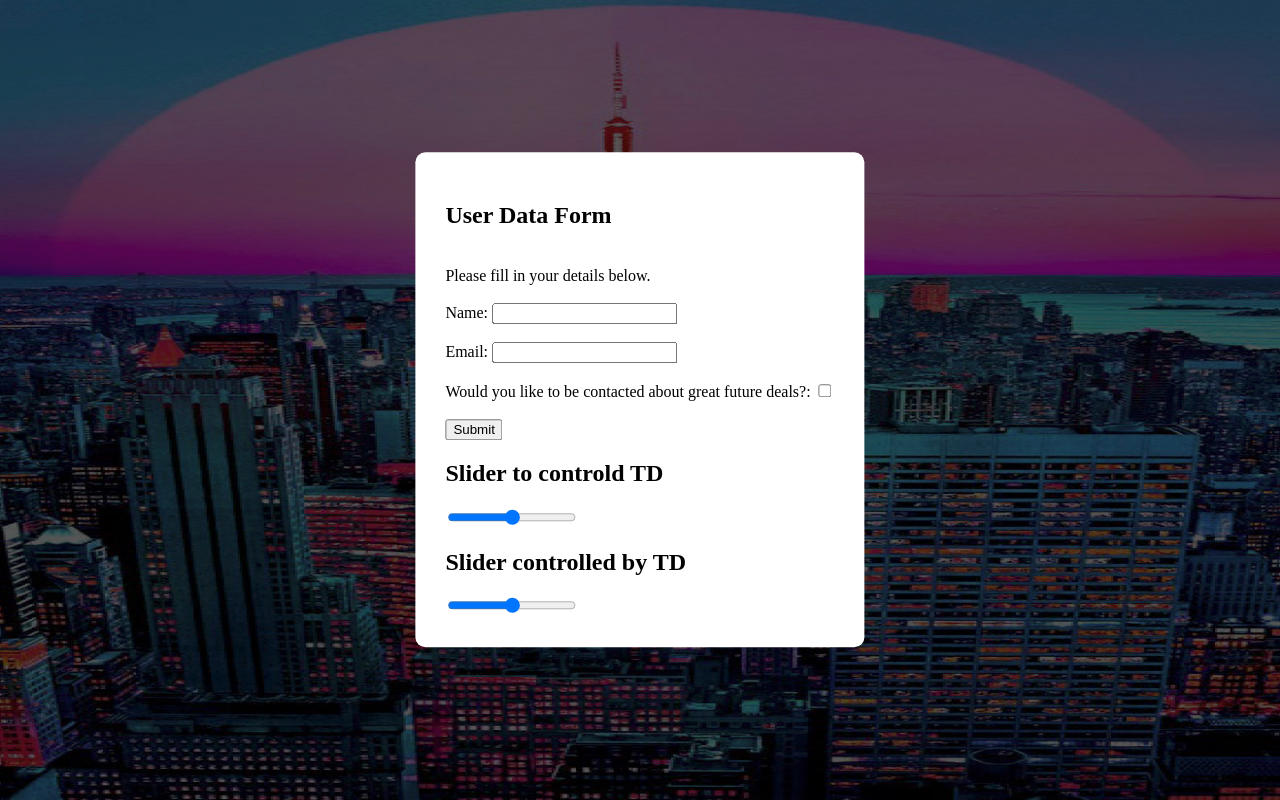
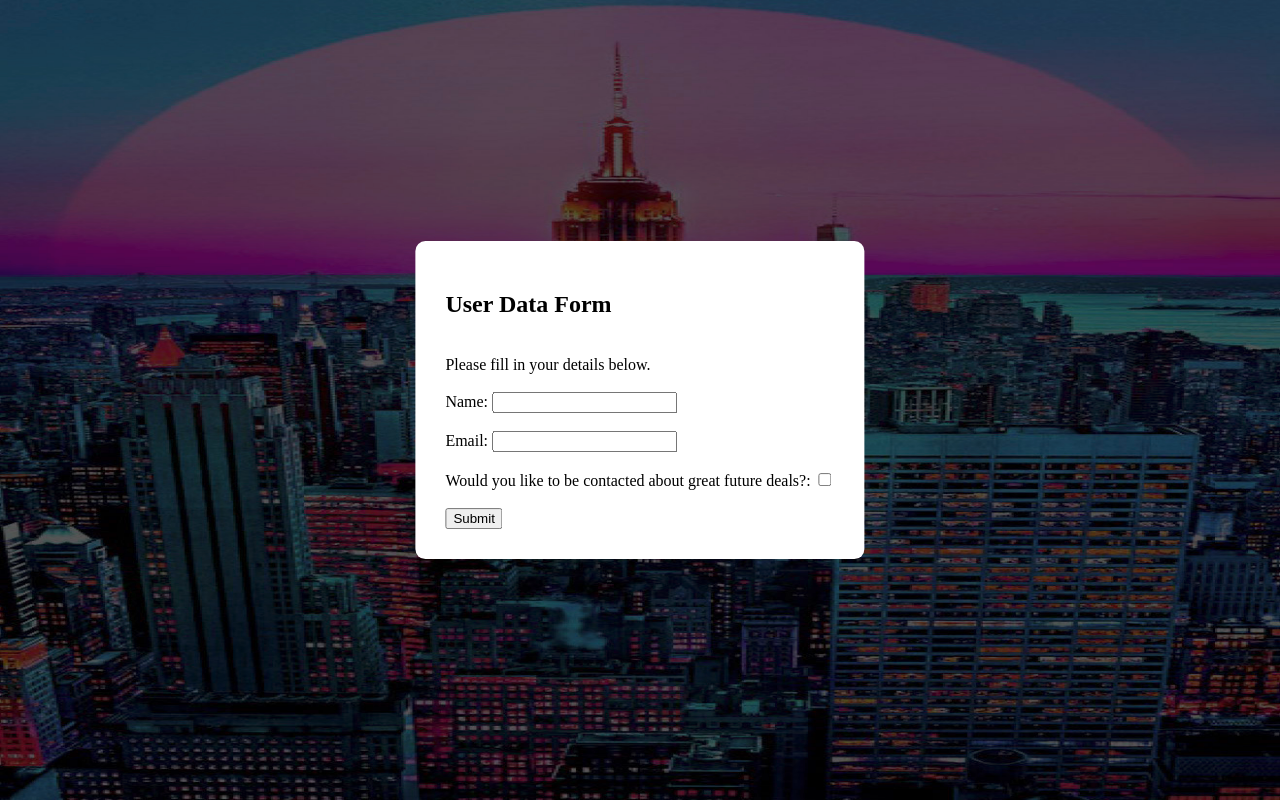
Before and after one commit to RecursiveAV/touchdesigner-control-website, a plain HTML site: page index.html in a window 1280 px wide. Drawn offline with Linux system fonts and the light colour scheme.

Commit message:
Update index.html

```diff
--- a/index.html
+++ b/index.html
@@ -25,11 +25,5 @@
     <input type="submit" class="submit">
     </form>
 
-    <h2>Slider to controld TD</h2>
-    <input type="range" class="controllTD">
-
-    <h2>Slider controlled by TD</h2>
-    <input type="range" class="controlledByTD">
-
   </body>
 </html>
```
